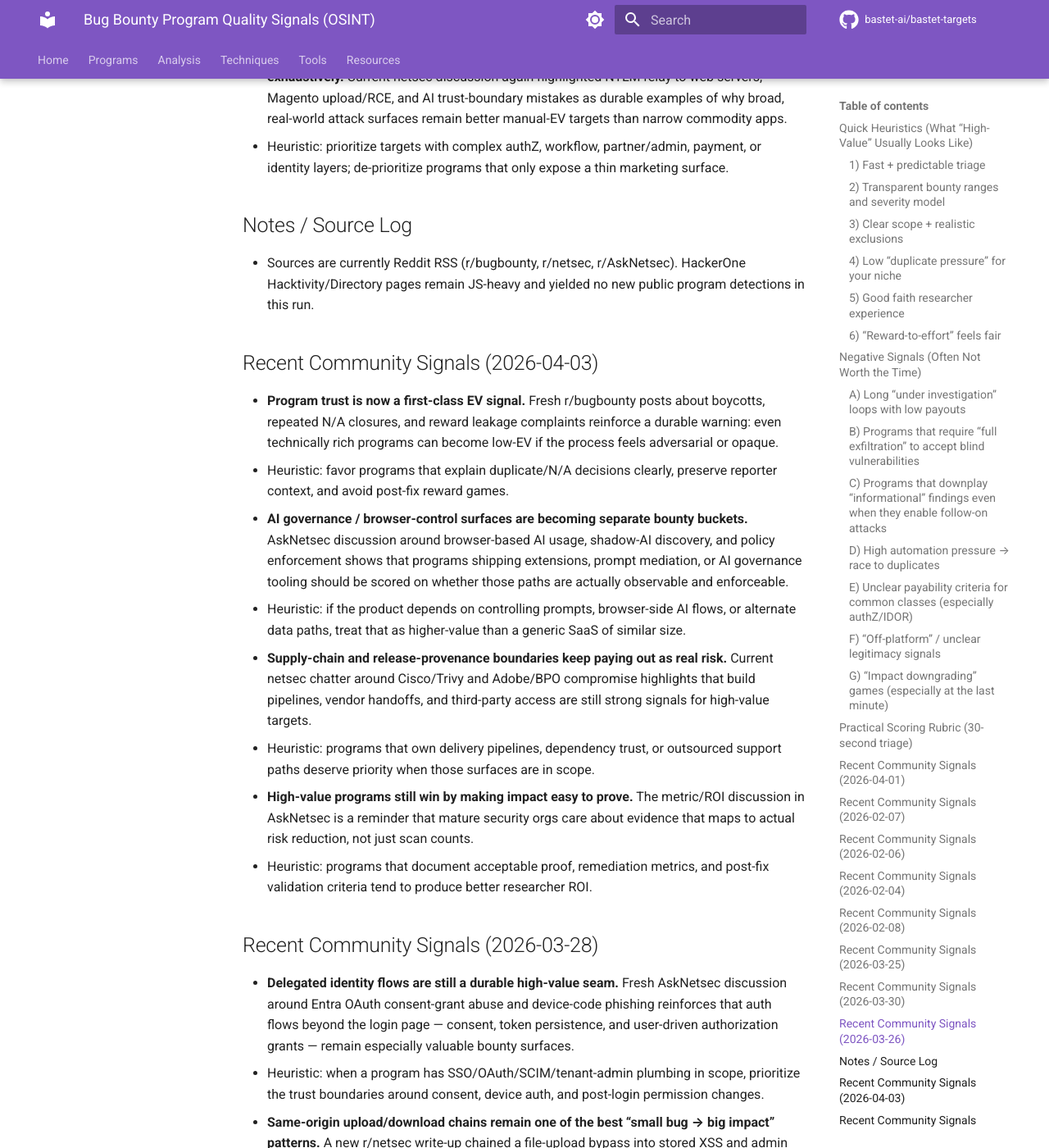
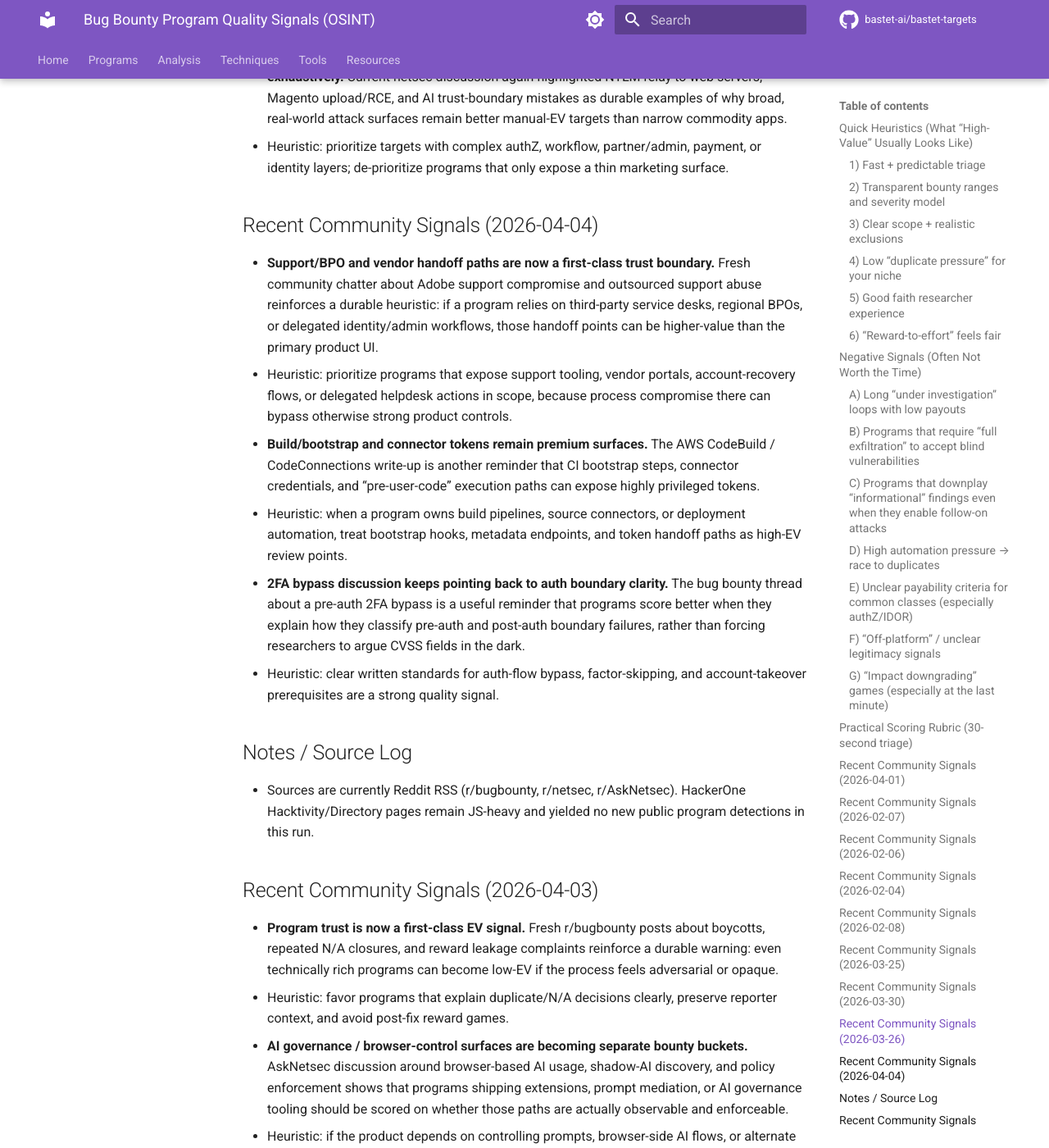
Before and after one commit to bastet-ai/bastet-targets, an MkDocs documentation site: the page built from docs/programs/program-quality-signals.md, in a window 1280 px wide and 1400 px high, scrolled down 15534 px. Shown: the whole window at 82% size. Built offline with MkDocs 1.6.1 and Material for MkDocs 9.7.7, drawn with Linux system fonts in a browser that asks for light colours; comment, search, counter and statistics services are not loaded.

Commit message:
docs: add Apr 4 program quality signals

```diff
--- a/docs/programs/program-quality-signals.md
+++ b/docs/programs/program-quality-signals.md
@@ -306,6 +306,17 @@
 - **Big systems and auth/abuse boundaries stay high-value because they are hard to model exhaustively.** Current netsec discussion again highlighted NTLM relay to web servers, Magento upload/RCE, and AI trust-boundary mistakes as durable examples of why broad, real-world attack surfaces remain better manual-EV targets than narrow commodity apps.
   - Heuristic: prioritize targets with complex authZ, workflow, partner/admin, payment, or identity layers; de-prioritize programs that only expose a thin marketing surface.
 
+## Recent Community Signals (2026-04-04)
+
+- **Support/BPO and vendor handoff paths are now a first-class trust boundary.** Fresh community chatter about Adobe support compromise and outsourced support abuse reinforces a durable heuristic: if a program relies on third-party service desks, regional BPOs, or delegated identity/admin workflows, those handoff points can be higher-value than the primary product UI.
+  - Heuristic: prioritize programs that expose support tooling, vendor portals, account-recovery flows, or delegated helpdesk actions in scope, because process compromise there can bypass otherwise strong product controls.
+
+- **Build/bootstrap and connector tokens remain premium surfaces.** The AWS CodeBuild / CodeConnections write-up is another reminder that CI bootstrap steps, connector credentials, and “pre-user-code” execution paths can expose highly privileged tokens.
+  - Heuristic: when a program owns build pipelines, source connectors, or deployment automation, treat bootstrap hooks, metadata endpoints, and token handoff paths as high-EV review points.
+
+- **2FA bypass discussion keeps pointing back to auth boundary clarity.** The bug bounty thread about a pre-auth 2FA bypass is a useful reminder that programs score better when they explain how they classify pre-auth and post-auth boundary failures, rather than forcing researchers to argue CVSS fields in the dark.
+  - Heuristic: clear written standards for auth-flow bypass, factor-skipping, and account-takeover prerequisites are a strong quality signal.
+
 ## Notes / Source Log
 
 - Sources are currently Reddit RSS (r/bugbounty, r/netsec, r/AskNetsec). HackerOne Hacktivity/Directory pages remain JS-heavy and yielded no new public program detections in this run.
```
Also changed, not shown: docs/programs/high-value.md (+3 -0 lines).
